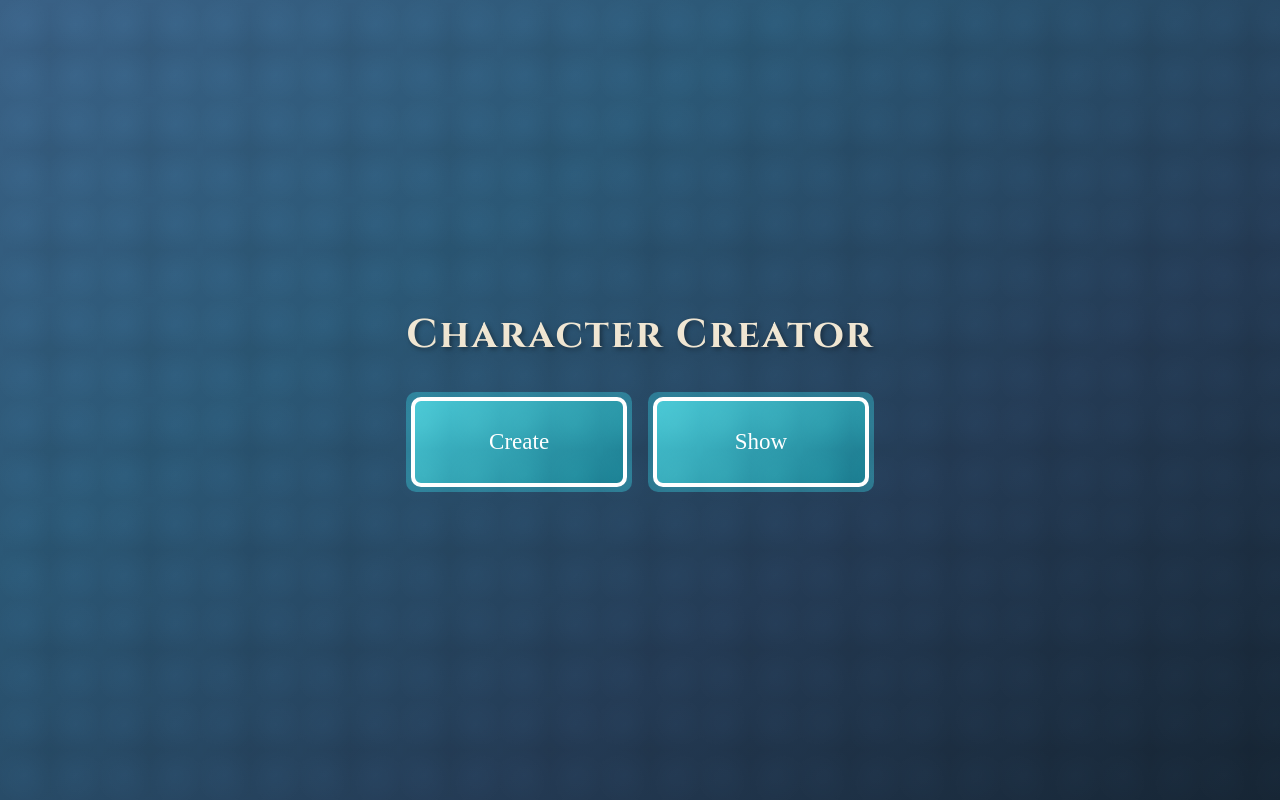
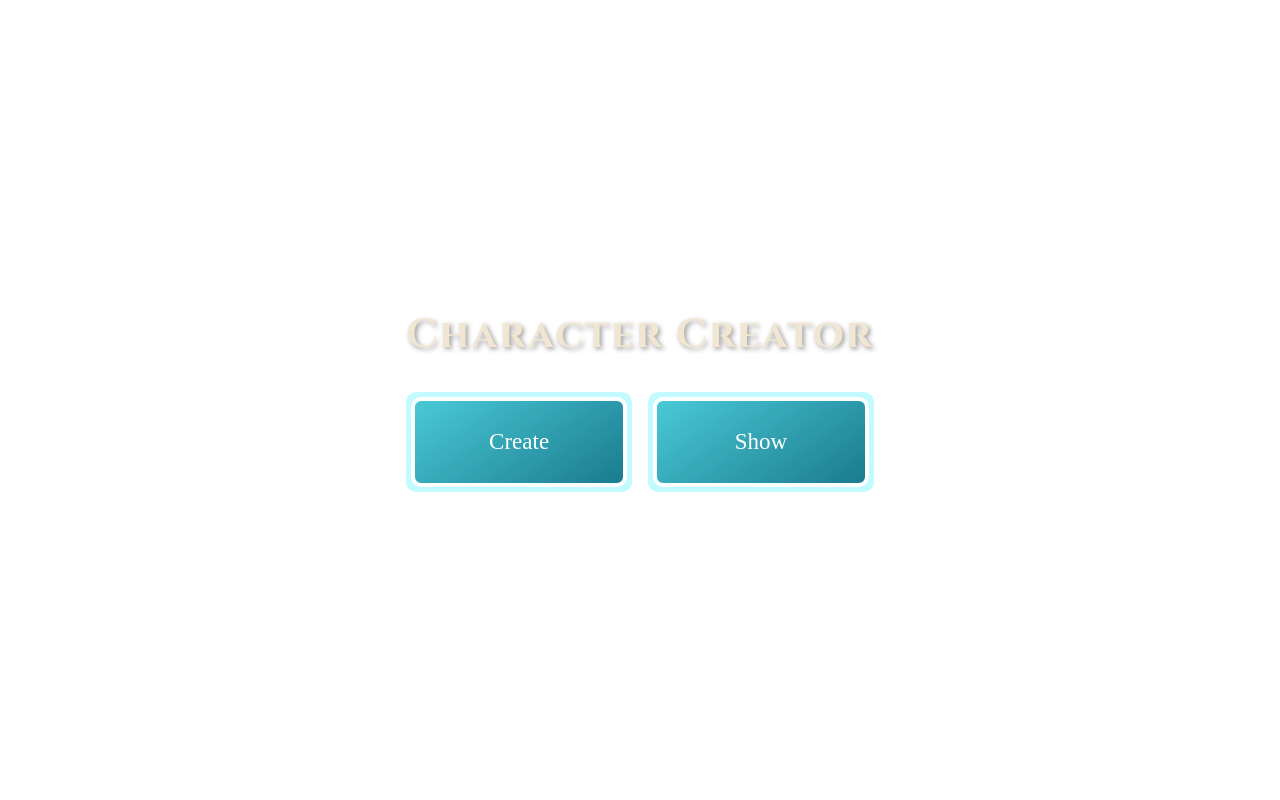
Before and after one commit to Espadv69/Character-Creator, a React (Vite) app: page / in a window 1280 px wide. Built offline with nearby package versions, Linux system fonts and the light colour scheme; a web font is replaced by a local one.

Commit message:
style: remove unused global styles from global.css

```diff
--- a/src/components/css/global.css
+++ b/src/components/css/global.css
@@ -9,59 +9,3 @@
   padding: 0;
   box-sizing: border-box;
 }
-
-body {
-  position: relative;
-
-  min-height: 100dvh;
-
-  font-family:
-    system-ui,
-    -apple-system,
-    BlinkMacSystemFont,
-    'Segoe UI',
-    Roboto,
-    Oxygen,
-    Ubuntu,
-    Cantarell,
-    'Open Sans',
-    'Helvetica Neue',
-    sans-serif;
-
-  color: white;
-
-  /* Fondo con tonos de azul */
-  background: linear-gradient(145deg, #3a6186, #2b5876, #243b55, #162534);
-  background-size: cover;
-  overflow-y: hidden;
-}
-
-body::before {
-  content: '';
-
-  pointer-events: none;
-
-  position: absolute;
-  top: 0;
-  left: 0;
-  right: 0;
-  bottom: 0;
-
-  /* Patrón de textura más claro */
-  background: radial-gradient(
-      circle,
-      rgba(255, 255, 255, 0.08) 1%,
-      transparent 85%
-    ),
-    radial-gradient(circle, rgba(0, 0, 0, 0.05) 1%, transparent 75%);
-  background-size:
-    50px 50px,
-    100px 100px;
-
-  mix-blend-mode: overlay;
-  z-index: 1;
-}
-
-.img-create {
-  width: 100px;
-}
```
